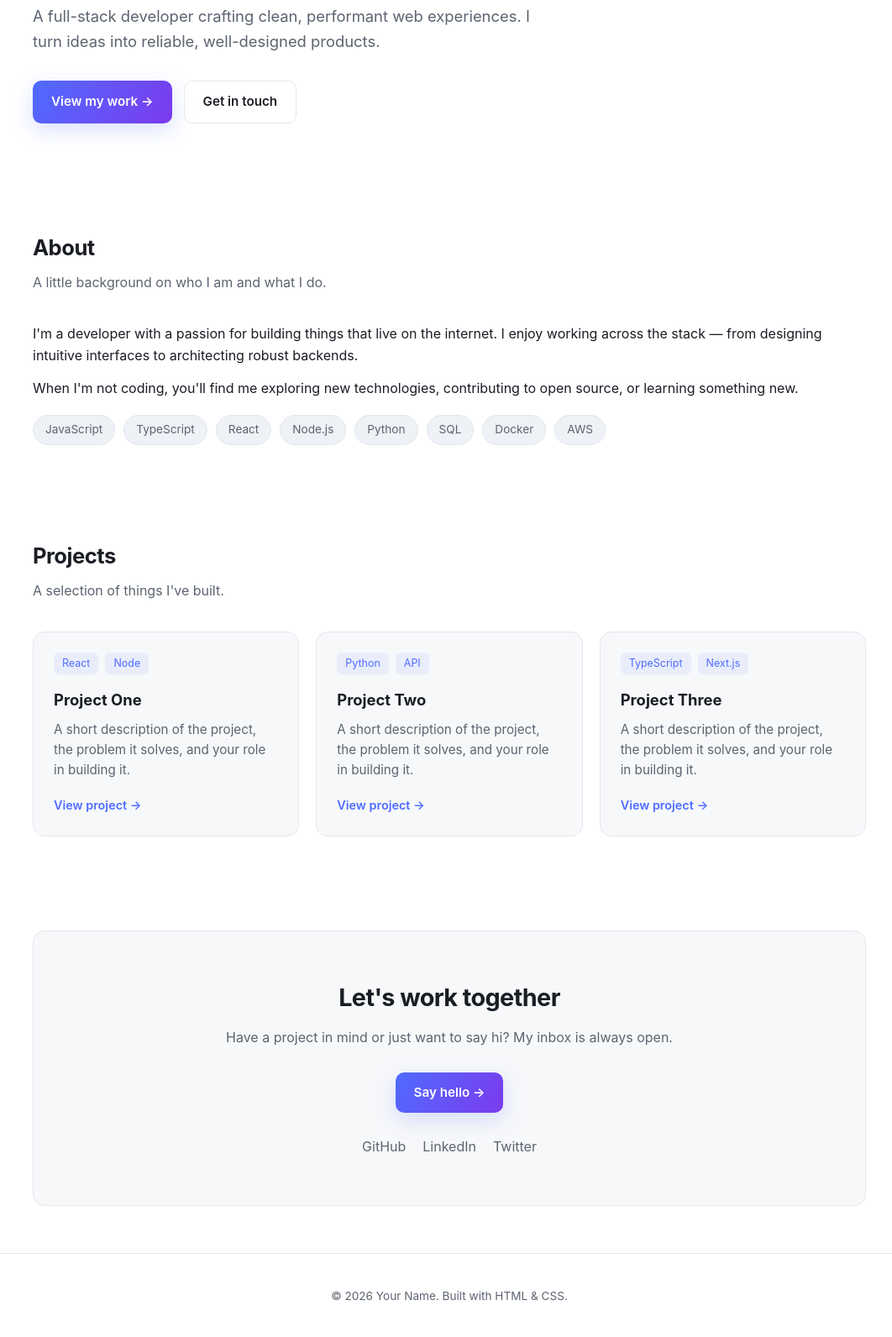
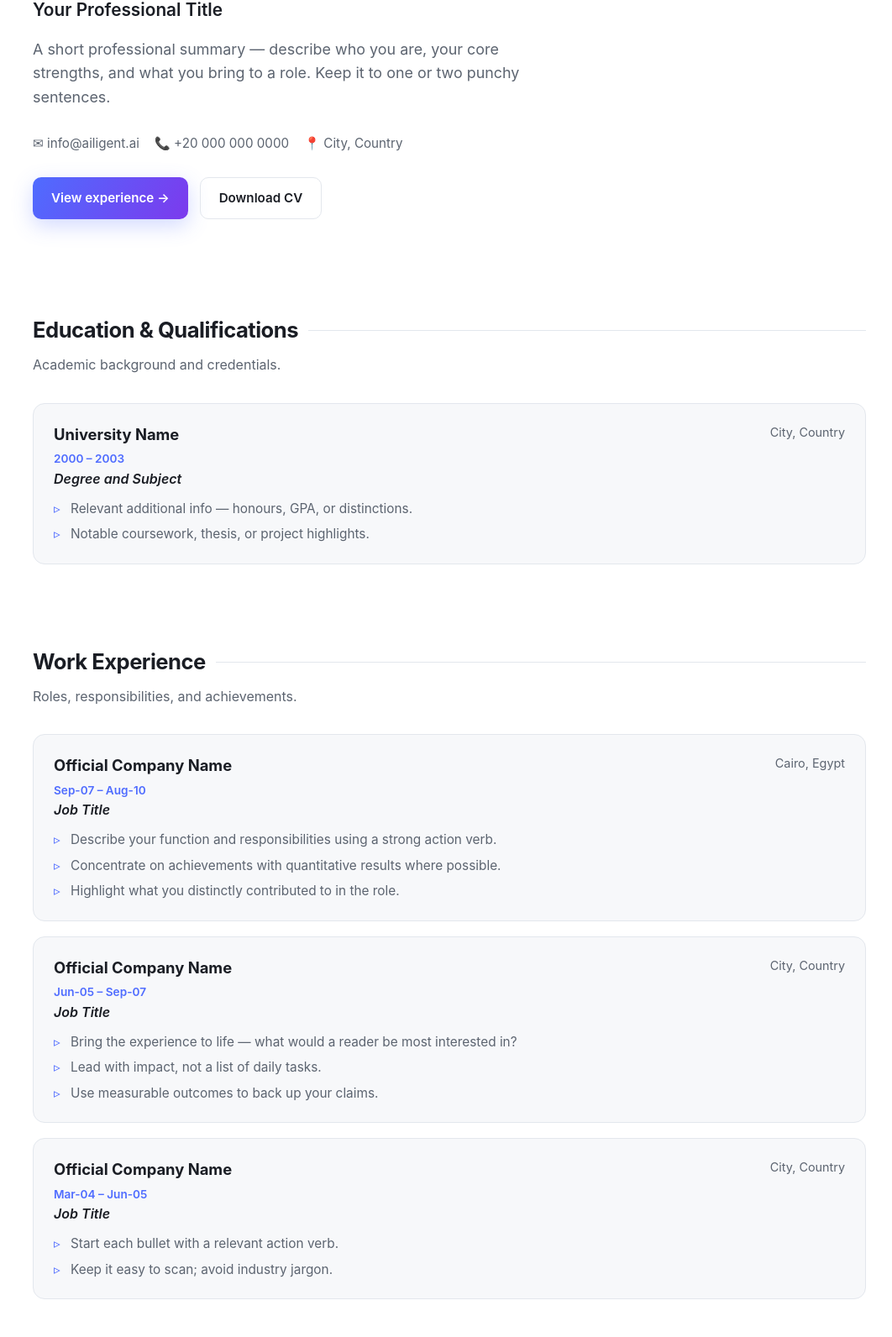
Before and after one commit to MaryamAmr31/test, a plain HTML site: page index.html in a window 1280 px wide. Shown: the part 278-1870 px from the top of the page at 84% size, without its empty margins (105-1167 px from the left). Drawn offline with Linux system fonts and the light colour scheme.

Commit message:
Rebuild portfolio for Ahmed Gamal with CV-structured sections
Co-Authored-By: Claude Opus 4.8 (1M context) <noreply@anthropic.com>

```diff
--- a/index.html
+++ b/index.html
@@ -3,7 +3,7 @@
 <head>
   <meta charset="UTF-8" />
   <meta name="viewport" content="width=device-width, initial-scale=1.0" />
-  <title>Your Name — Portfolio</title>
+  <title>Ahmed Gamal — Portfolio</title>
   <style>
     :root {
       --bg: #ffffff;
@@ -29,7 +29,6 @@
       --border: #2a2f3a;
       --header-bg: rgba(15,17,21,0.8);
     }
-    body { transition: background 0.3s, color 0.3s; }
     * { box-sizing: border-box; margin: 0; padding: 0; }
     html { scroll-behavior: smooth; }
     body {
@@ -38,6 +37,7 @@
       color: var(--text);
       line-height: 1.6;
       -webkit-font-smoothing: antialiased;
+      transition: background 0.3s, color 0.3s;
     }
     a { color: inherit; text-decoration: none; }
     .wrap { max-width: var(--max); margin: 0 auto; padding: 0 24px; }
@@ -49,16 +49,13 @@
       backdrop-filter: blur(10px);
       border-bottom: 1px solid var(--border);
     }
-    nav {
-      display: flex; align-items: center; justify-content: space-between;
-      height: 64px;
-    }
+    nav { display: flex; align-items: center; justify-content: space-between; height: 64px; }
     .logo { font-weight: 700; font-size: 1.1rem; letter-spacing: -0.02em; }
     .logo span { color: var(--accent); }
     .nav-links { display: flex; gap: 28px; }
     .nav-links a { color: var(--muted); font-size: 0.95rem; transition: color 0.2s; }
     .nav-links a:hover { color: var(--text); }
-    @media (max-width: 640px) { .nav-links { display: none; } }
+    @media (max-width: 680px) { .nav-links { display: none; } }
     .nav-right { display: flex; align-items: center; gap: 20px; }
     .theme-toggle {
       display: inline-flex; align-items: center; justify-content: center;
@@ -70,18 +67,21 @@
     .theme-toggle:hover { background: var(--surface); transform: translateY(-1px); }
 
     /* Hero */
-    .hero { padding: 96px 0 72px; }
+    .hero { padding: 88px 0 64px; }
     .hero .eyebrow {
       color: var(--accent); font-weight: 600; font-size: 0.9rem;
       letter-spacing: 0.05em; text-transform: uppercase; margin-bottom: 16px;
     }
     .hero h1 {
       font-size: clamp(2.2rem, 6vw, 3.6rem);
-      line-height: 1.1; letter-spacing: -0.03em; margin-bottom: 20px;
+      line-height: 1.1; letter-spacing: -0.03em; margin-bottom: 18px;
       background: linear-gradient(120deg, var(--text), var(--accent));
       -webkit-background-clip: text; background-clip: text; -webkit-text-fill-color: transparent;
     }
-    .hero p { color: var(--muted); font-size: 1.15rem; max-width: 620px; margin-bottom: 32px; }
+    .hero .role { color: var(--text); font-size: 1.3rem; font-weight: 600; margin-bottom: 16px; }
+    .hero p { color: var(--muted); font-size: 1.12rem; max-width: 640px; margin-bottom: 28px; }
+    .contact-line { display: flex; flex-wrap: wrap; gap: 18px; color: var(--muted); font-size: 0.95rem; margin-bottom: 28px; }
+    .contact-line a:hover { color: var(--accent); }
     .cta { display: flex; gap: 14px; flex-wrap: wrap; }
     .btn {
       display: inline-flex; align-items: center; gap: 8px;
@@ -90,59 +90,70 @@
     }
     .btn-primary {
       background: linear-gradient(120deg, var(--accent), var(--accent-2));
-      color: #fff; box-shadow: 0 8px 24px rgba(108,140,255,0.25);
+      color: #fff; box-shadow: 0 8px 24px rgba(79,108,255,0.25);
     }
-    .btn-primary:hover { transform: translateY(-2px); box-shadow: 0 12px 30px rgba(108,140,255,0.35); }
+    .btn-primary:hover { transform: translateY(-2px); box-shadow: 0 12px 30px rgba(79,108,255,0.35); }
     .btn-ghost { border: 1px solid var(--border); color: var(--text); }
     .btn-ghost:hover { background: var(--surface-2); }
 
     /* Sections */
-    section { padding: 56px 0; }
-    .section-title { font-size: 1.6rem; letter-spacing: -0.02em; margin-bottom: 8px; }
-    .section-sub { color: var(--muted); margin-bottom: 36px; }
+    section { padding: 48px 0; }
+    .section-title { font-size: 1.6rem; letter-spacing: -0.02em; margin-bottom: 8px; display: flex; align-items: center; gap: 12px; }
+    .section-title::after { content: ""; flex: 1; height: 1px; background: var(--border); }
+    .section-sub { color: var(--muted); margin-bottom: 32px; }
 
-    /* About */
-    .about-grid { display: grid; grid-template-columns: 1fr; gap: 28px; }
-    .skills { display: flex; flex-wrap: wrap; gap: 10px; margin-top: 18px; }
+    /* Timeline (education / experience) */
+    .timeline { display: grid; gap: 18px; }
+    .entry {
+      background: var(--surface); border: 1px solid var(--border);
+      border-radius: var(--radius); padding: 22px 24px;
+      transition: border-color 0.2s, transform 0.2s;
+    }
+    .entry:hover { border-color: var(--accent); transform: translateY(-2px); }
+    .entry-head { display: flex; justify-content: space-between; flex-wrap: wrap; gap: 6px; margin-bottom: 4px; }
+    .entry-head h3 { font-size: 1.15rem; }
+    .entry-head .where { color: var(--muted); font-size: 0.9rem; }
+    .entry .date { color: var(--accent); font-weight: 600; font-size: 0.85rem; }
+    .entry .title { color: var(--text); font-weight: 600; font-style: italic; margin-bottom: 10px; }
+    .entry ul { list-style: none; display: grid; gap: 6px; }
+    .entry ul li { position: relative; padding-left: 20px; color: var(--muted); font-size: 0.96rem; }
+    .entry ul li::before { content: "▹"; position: absolute; left: 0; color: var(--accent); }
+
+    /* Skills */
+    .skills { display: flex; flex-wrap: wrap; gap: 10px; }
     .chip {
       background: var(--surface-2); border: 1px solid var(--border);
       padding: 6px 14px; border-radius: 999px; font-size: 0.85rem; color: var(--muted);
     }
 
-    /* Projects */
-    .projects { display: grid; grid-template-columns: repeat(auto-fill, minmax(280px, 1fr)); gap: 20px; }
-    .card {
-      background: var(--surface); border: 1px solid var(--border);
-      border-radius: var(--radius); padding: 24px;
-      transition: transform 0.2s, border-color 0.2s;
-    }
-    .card:hover { transform: translateY(-4px); border-color: var(--accent); }
-    .card h3 { font-size: 1.15rem; margin-bottom: 8px; }
-    .card p { color: var(--muted); font-size: 0.95rem; margin-bottom: 16px; }
-    .card .tags { display: flex; flex-wrap: wrap; gap: 8px; margin-bottom: 16px; }
-    .card .tag { font-size: 0.78rem; color: var(--accent); background: rgba(108,140,255,0.1); padding: 3px 10px; border-radius: 6px; }
-    .card a.link { color: var(--accent); font-size: 0.9rem; font-weight: 600; }
+    /* Additional info grid */
+    .info-grid { display: grid; grid-template-columns: repeat(auto-fit, minmax(240px, 1fr)); gap: 18px; }
+    .info-card { background: var(--surface); border: 1px solid var(--border); border-radius: var(--radius); padding: 22px 24px; }
+    .info-card h4 { font-size: 0.8rem; text-transform: uppercase; letter-spacing: 0.06em; color: var(--accent); margin-bottom: 10px; }
+    .info-card p, .info-card li { color: var(--muted); font-size: 0.95rem; }
+    .info-card ul { list-style: none; display: grid; gap: 6px; }
 
     /* Contact */
-    .contact { text-align: center; background: var(--surface); border: 1px solid var(--border); border-radius: var(--radius); padding: 56px 24px; }
+    .contact { text-align: center; background: var(--surface); border: 1px solid var(--border); border-radius: var(--radius); padding: 52px 24px; }
     .contact h2 { font-size: 1.8rem; letter-spacing: -0.02em; margin-bottom: 12px; }
-    .contact p { color: var(--muted); margin-bottom: 28px; }
-    .socials { display: flex; gap: 20px; justify-content: center; margin-top: 28px; }
+    .contact p { color: var(--muted); margin-bottom: 24px; }
+    .socials { display: flex; gap: 20px; justify-content: center; margin-top: 24px; }
     .socials a { color: var(--muted); transition: color 0.2s; }
     .socials a:hover { color: var(--accent); }
 
-    footer { text-align: center; color: var(--muted); font-size: 0.85rem; padding: 40px 0; border-top: 1px solid var(--border); }
+    footer { text-align: center; color: var(--muted); font-size: 0.85rem; padding: 36px 0; border-top: 1px solid var(--border); }
   </style>
 </head>
 <body>
   <header>
     <div class="wrap">
       <nav>
-        <div class="logo">Your<span>Name</span></div>
+        <div class="logo">Ahmed<span>Gamal</span></div>
         <div class="nav-right">
           <div class="nav-links">
-            <a href="#about">About</a>
-            <a href="#projects">Projects</a>
+            <a href="#education">Education</a>
+            <a href="#experience">Experience</a>
+            <a href="#skills">Skills</a>
             <a href="#contact">Contact</a>
           </div>
           <button class="theme-toggle" id="themeToggle" aria-label="Toggle dark mode" title="Toggle theme">🌙</button>
@@ -154,68 +165,139 @@
   <main class="wrap">
     <!-- Hero -->
     <section class="hero">
-      <div class="eyebrow">Hi, I'm</div>
-      <h1>Your Name</h1>
-      <p>A full-stack developer crafting clean, performant web experiences. I turn ideas into reliable, well-designed products.</p>
+      <div class="eyebrow">Hello, I'm</div>
+      <h1>Ahmed Gamal</h1>
+      <div class="role">Your Professional Title</div>
+      <p>A short professional summary — describe who you are, your core strengths, and what you bring to a role. Keep it to one or two punchy sentences.</p>
+      <div class="contact-line">
+        <a href="mailto:info@ailigent.ai">✉ info@ailigent.ai</a>
+        <a href="tel:+200000000000">📞 +20 000 000 0000</a>
+        <span>📍 City, Country</span>
+      </div>
       <div class="cta">
-        <a class="btn btn-primary" href="#projects">View my work →</a>
-        <a class="btn btn-ghost" href="#contact">Get in touch</a>
+        <a class="btn btn-primary" href="#experience">View experience →</a>
+        <a class="btn btn-ghost" href="cv-template.pdf" target="_blank">Download CV</a>
       </div>
     </section>
 
-    <!-- About -->
-    <section id="about">
-      <h2 class="section-title">About</h2>
-      <p class="section-sub">A little background on who I am and what I do.</p>
-      <div class="about-grid">
-        <div>
-          <p>I'm a developer with a passion for building things that live on the internet. I enjoy working across the stack — from designing intuitive interfaces to architecting robust backends.</p>
-          <p style="margin-top:14px;">When I'm not coding, you'll find me exploring new technologies, contributing to open source, or learning something new.</p>
-          <div class="skills">
-            <span class="chip">JavaScript</span>
-            <span class="chip">TypeScript</span>
-            <span class="chip">React</span>
-            <span class="chip">Node.js</span>
-            <span class="chip">Python</span>
-            <span class="chip">SQL</span>
-            <span class="chip">Docker</span>
-            <span class="chip">AWS</span>
+    <!-- Education -->
+    <section id="education">
+      <h2 class="section-title">Education &amp; Qualifications</h2>
+      <p class="section-sub">Academic background and credentials.</p>
+      <div class="timeline">
+        <article class="entry">
+          <div class="entry-head">
+            <h3>University Name</h3>
+            <span class="where">City, Country</span>
           </div>
-        </div>
+          <div class="date">2000 – 2003</div>
+          <div class="title">Degree and Subject</div>
+          <ul>
+            <li>Relevant additional info — honours, GPA, or distinctions.</li>
+            <li>Notable coursework, thesis, or project highlights.</li>
+          </ul>
+        </article>
       </div>
     </section>
 
-    <!-- Projects -->
-    <section id="projects">
-      <h2 class="section-title">Projects</h2>
-      <p class="section-sub">A selection of things I've built.</p>
-      <div class="projects">
-        <article class="card">
-          <div class="tags"><span class="tag">React</span><span class="tag">Node</span></div>
-          <h3>Project One</h3>
-          <p>A short description of the project, the problem it solves, and your role in building it.</p>
-          <a class="link" href="#">View project →</a>
+    <!-- Experience -->
+    <section id="experience">
+      <h2 class="section-title">Work Experience</h2>
+      <p class="section-sub">Roles, responsibilities, and achievements.</p>
+      <div class="timeline">
+        <article class="entry">
+          <div class="entry-head">
+            <h3>Official Company Name</h3>
+            <span class="where">Cairo, Egypt</span>
+          </div>
+          <div class="date">Sep-07 – Aug-10</div>
+          <div class="title">Job Title</div>
+          <ul>
+            <li>Describe your function and responsibilities using a strong action verb.</li>
+            <li>Concentrate on achievements with quantitative results where possible.</li>
+            <li>Highlight what you distinctly contributed to in the role.</li>
+          </ul>
         </article>
-        <article class="card">
-          <div class="tags"><span class="tag">Python</span><span class="tag">API</span></div>
-          <h3>Project Two</h3>
-          <p>A short description of the project, the problem it solves, and your role in building it.</p>
-          <a class="link" href="#">View project →</a>
+        <article class="entry">
+          <div class="entry-head">
+            <h3>Official Company Name</h3>
+            <span class="where">City, Country</span>
+          </div>
+          <div class="date">Jun-05 – Sep-07</div>
+          <div class="title">Job Title</div>
+          <ul>
+            <li>Bring the experience to life — what would a reader be most interested in?</li>
+            <li>Lead with impact, not a list of daily tasks.</li>
+            <li>Use measurable outcomes to back up your claims.</li>
+          </ul>
         </article>
-        <article class="card">
-          <div class="tags"><span class="tag">TypeScript</span><span class="tag">Next.js</span></div>
-          <h3>Project Three</h3>
-          <p>A short description of the project, the problem it solves, and your role in building it.</p>
-          <a class="link" href="#">View project →</a>
+        <article class="entry">
+          <div class="entry-head">
+            <h3>Official Company Name</h3>
+            <span class="where">City, Country</span>
+          </div>
+          <div class="date">Mar-04 – Jun-05</div>
+          <div class="title">Job Title</div>
+          <ul>
+            <li>Start each bullet with a relevant action verb.</li>
+            <li>Keep it easy to scan; avoid industry jargon.</li>
+          </ul>
         </article>
+      </div>
+    </section>
+
+    <!-- Skills -->
+    <section id="skills">
+      <h2 class="section-title">Skills</h2>
+      <p class="section-sub">Tools and technologies I work with.</p>
+      <div class="skills">
+        <span class="chip">Skill One</span>
+        <span class="chip">Skill Two</span>
+        <span class="chip">Skill Three</span>
+        <span class="chip">Skill Four</span>
+        <span class="chip">Skill Five</span>
+        <span class="chip">Skill Six</span>
+        <span class="chip">Skill Seven</span>
+        <span class="chip">Skill Eight</span>
+      </div>
+    </section>
+
+    <!-- Additional Information -->
+    <section id="additional">
+      <h2 class="section-title">Additional Information</h2>
+      <p class="section-sub">A bit more about me.</p>
+      <div class="info-grid">
+        <div class="info-card">
+          <h4>Interests</h4>
+          <p>Activities you actively participate in and can talk about — highlight achievements rather than just listing hobbies.</p>
+        </div>
+        <div class="info-card">
+          <h4>Achievements</h4>
+          <ul>
+            <li>Academic honour or award</li>
+            <li>Scholarship or selective recognition</li>
+            <li>Notable personal accomplishment</li>
+          </ul>
+        </div>
+        <div class="info-card">
+          <h4>Nationality</h4>
+          <p>Your nationality and any work authorization if applicable.</p>
+        </div>
+        <div class="info-card">
+          <h4>Languages</h4>
+          <ul>
+            <li>Arabic (native)</li>
+            <li>English (fluent)</li>
+          </ul>
+        </div>
       </div>
     </section>
 
     <!-- Contact -->
     <section id="contact">
       <div class="contact">
-        <h2>Let's work together</h2>
-        <p>Have a project in mind or just want to say hi? My inbox is always open.</p>
+        <h2>Let's get in touch</h2>
+        <p>Open to new opportunities and collaborations. Feel free to reach out.</p>
         <a class="btn btn-primary" href="mailto:info@ailigent.ai">Say hello →</a>
         <div class="socials">
           <a href="#" aria-label="GitHub">GitHub</a>
@@ -227,7 +309,7 @@
   </main>
 
   <footer>
-    <div class="wrap">© <span id="year"></span> Your Name. Built with HTML &amp; CSS.</div>
+    <div class="wrap">© <span id="year"></span> Ahmed Gamal. All rights reserved.</div>
   </footer>
 
   <script>
```
Also changed, not shown: 2 other files.
